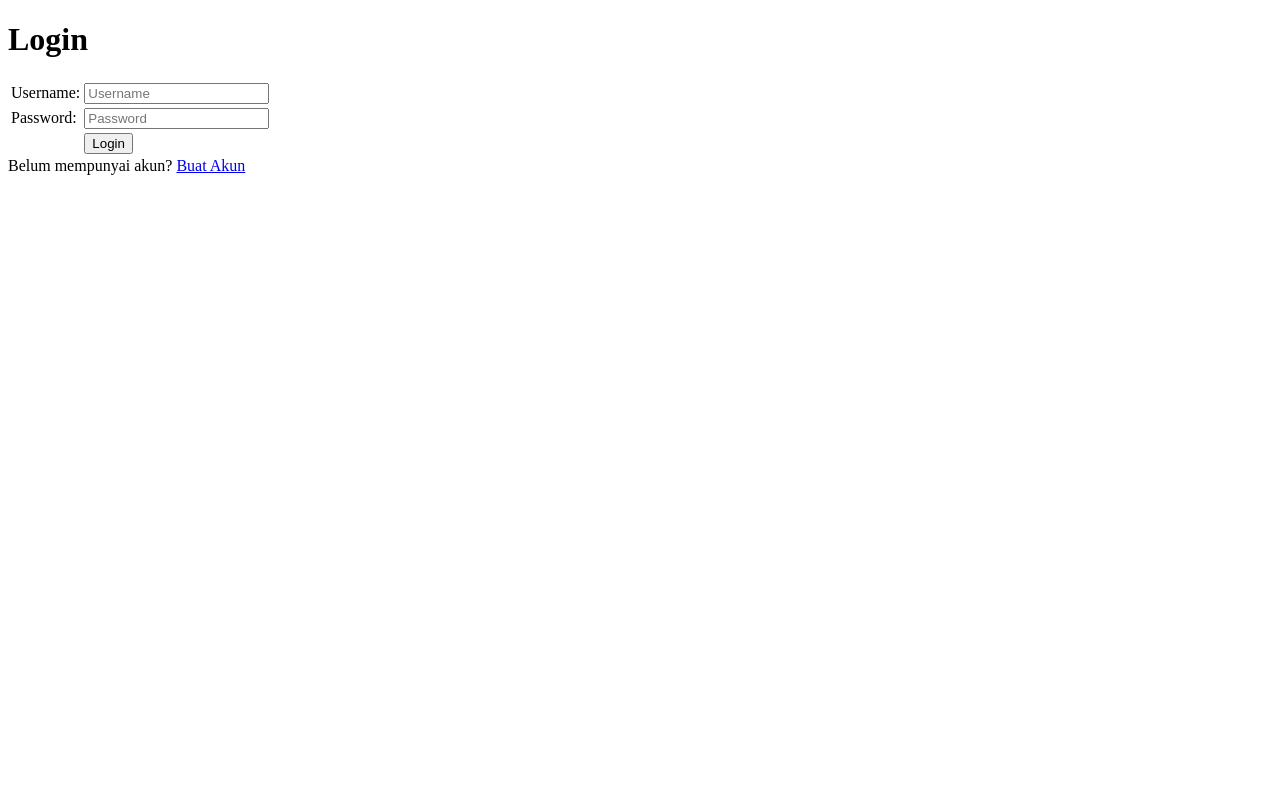
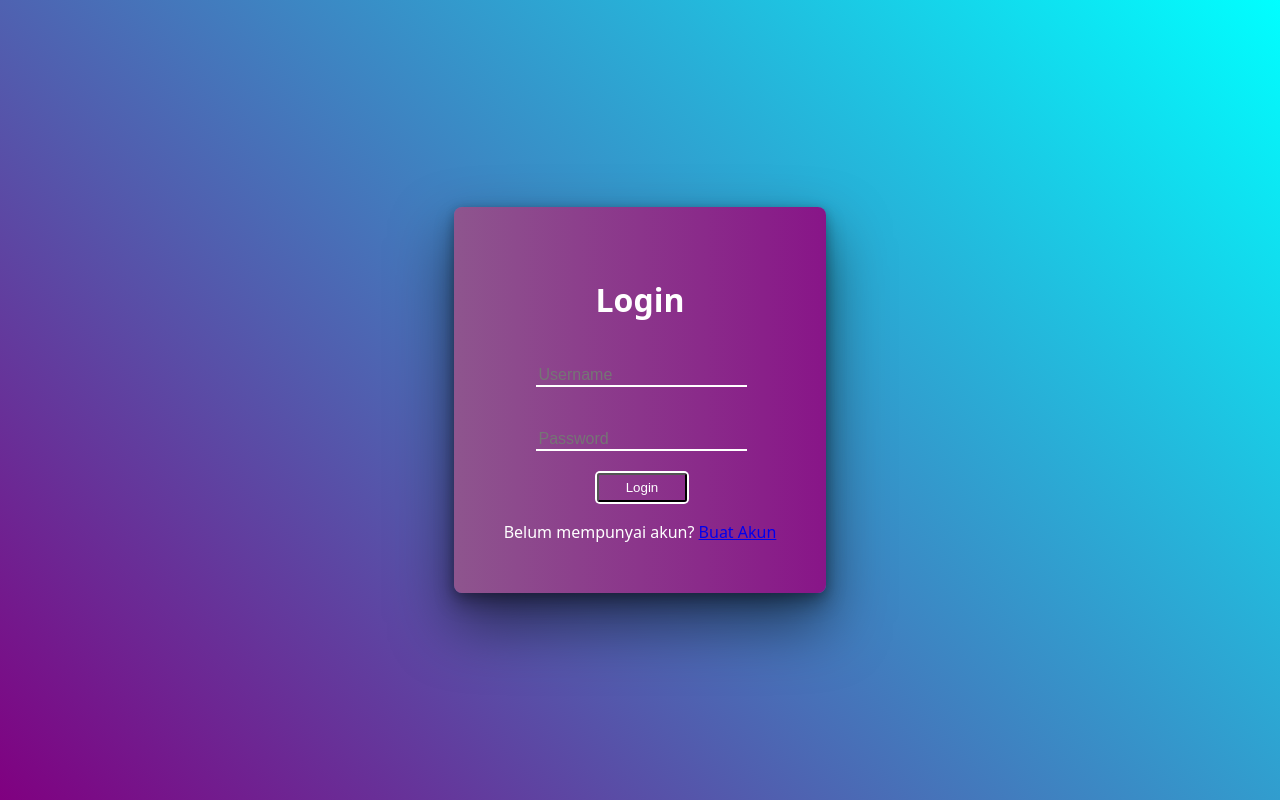
Before and after one commit to abdillahsulthan/pbp-django-assignment, a Django app: page /todolist/login/ in a window 1280 px wide. Run offline with Django 4.2, Linux system fonts and the light colour scheme.

Commit message:
FINALISASI TUGAS 4

```diff
--- a/todolist/templates/addtodolist.html
+++ b/todolist/templates/addtodolist.html
@@ -1,6 +1,7 @@
 <style>
     body {
-        background: linear-gradient(45deg, blue, purple,cyan);    }
+        background: linear-gradient(45deg, blue, purple,cyan);
+    }
 
     h3 {
         font-family: system-ui, -apple-system, BlinkMacSystemFont, 'Segoe UI', Roboto, Oxygen, Ubuntu, Cantarell, 'Open Sans', 'Helvetica Neue', sans-serif;
--- a/todolist/templates/login.html
+++ b/todolist/templates/login.html
@@ -1,7 +1,73 @@
+<style>
+    body {
+        background: linear-gradient(45deg, purple,cyan);
+        font-family: system-ui, -apple-system, BlinkMacSystemFont, 'Segoe UI', Roboto, Oxygen, Ubuntu, Cantarell, 'Open Sans', 'Helvetica Neue', sans-serif;
+        display: flex;
+        min-height: 90vh;
+        color: white;
+    }
+    table {
+        margin: auto;
+    }
+
+    table .btnlogin_btn {
+        display: block;
+        margin: auto;
+    }
+
+    li{
+        transform: translate(-5%);
+        list-style: none;
+    }
+
+    .login {
+        text-align: center;
+        color: white;
+        background: linear-gradient(to right, rgb(142, 85, 142), rgb(136, 21, 136));
+        margin: auto;
+        box-shadow:
+            0px 2px 10px rgba(0,0,0,0.2),
+            0px 10px 20px rgba(0,0,0,0.3),
+            0px 30px 60px 1px rgba(0,0,0,0.5);
+        border-radius: 8px;
+        padding: 50px;
+    }
+
+    .login .form-control {
+        border: none;
+        background: none;
+        box-shadow: 0px 2px 0px 0px white;
+        width: 100%;
+        color: black;
+        font-size: 1em;
+        outline: none;
+        margin-bottom: 20px;
+        margin-top: 20px;
+    }
+
+    .login .btnlogin_btn {
+        background: none;
+        text-decoration: none;
+        color: white;
+        box-shadow: 0px 0px 0px 2px white;
+        border-radius: 3px;
+        padding: 5px 2em;
+        transition: 0.5s;
+    }
+
+    .login .btnlogin_btn:hover {
+        background: white;
+        color: dimgray;
+        transition: 0.5s;
+    }
+</style>
+
 {% extends 'base.html' %}
 
 {% block meta %}
+
 <title>Login</title>
+
 {% endblock meta %}
 
 {% block content %}
@@ -14,18 +80,18 @@
         {% csrf_token %}
         <table>
             <tr>
-                <td>Username: </td>
+                <td></td>
                 <td><input type="text" name="username" placeholder="Username" class="form-control"></td>
             </tr>
 
             <tr>
-                <td>Password: </td>
+                <td></td>
                 <td><input type="password" name="password" placeholder="Password" class="form-control"></td>
             </tr>
 
             <tr>
                 <td></td>
-                <td><input class="btn login_btn" type="submit" value="Login"></td>
+                <td><input class="btnlogin_btn" type="submit" value="Login"></td>
             </tr>
         </table>
     </form>
```
Also changed, not shown: todolist/templates/register.html (+18 -0 lines).
